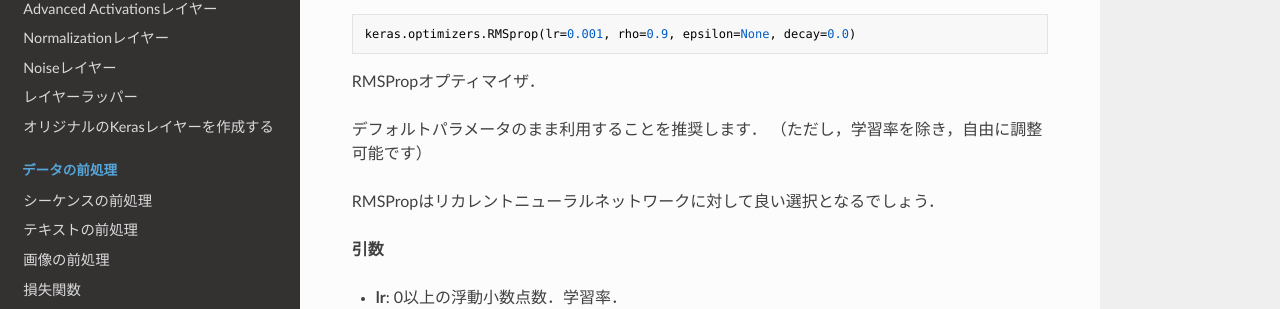
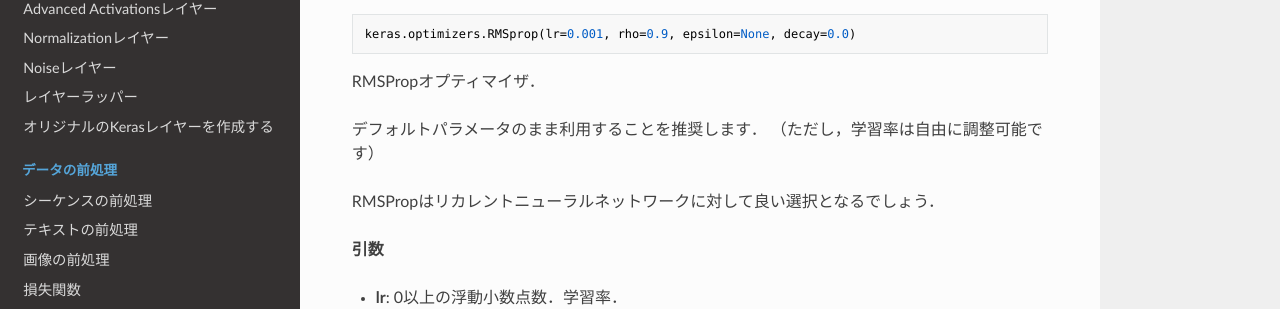
Before and after one commit to keras-team/keras-docs-ja, an MkDocs documentation site: the page built from sources/optimizers.md, in a window 1280 px wide and 900 px high, scrolled down 1278 px. Shown: the part 138-447 px from the top of the window. Built offline with MkDocs 1.6.1, drawn with Linux system fonts in a browser that asks for light colours; nearby versions of some CDN libraries; old or Windows-style settings are respelled for this version of MkDocs.

Commit message:
RMSpropの説明を修正
RMSpropの説明にわかりにくい箇所がありましたので修正しました。
該当箇所の原文：
 It is recommended to leave the parameters of this optimizer at their default values (except the learning rate, which can be freely tuned)

```diff
--- a/sources/optimizers.md
+++ b/sources/optimizers.md
@@ -76,7 +76,7 @@ keras.optimizers.RMSprop(lr=0.001, rho=0.9, epsilon=None, decay=0.0)
 RMSPropオプティマイザ．
 
 デフォルトパラメータのまま利用することを推奨します．
-（ただし，学習率を除き，自由に調整可能です）
+（ただし，学習率は自由に調整可能です）
 
 RMSPropはリカレントニューラルネットワークに対して良い選択となるでしょう．
 
```
